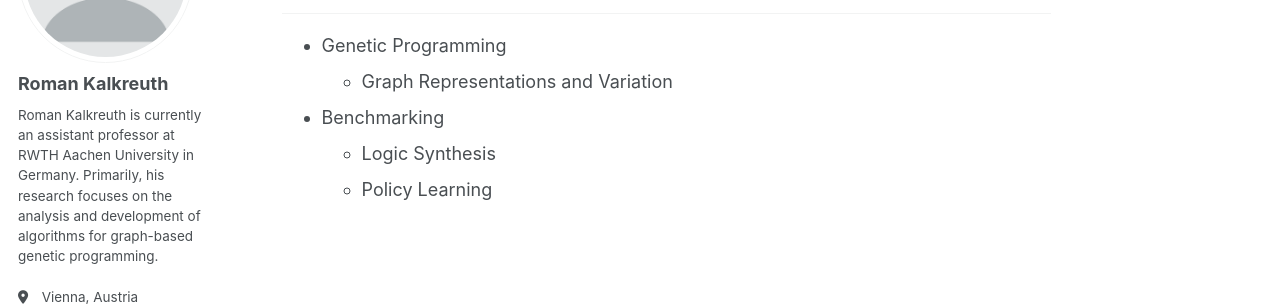
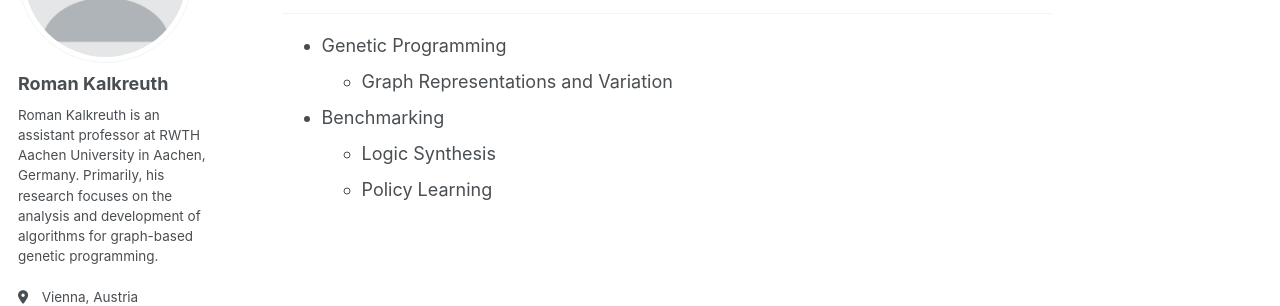
Before and after one commit to RomanKalkreuth/romankalkreuth.github.io, a Jekyll site: the page built from _pages/about.md, in a window 1280 px wide. Shown: the part 211-517 px from the top of the page. Built offline with Jekyll 4.4.1, drawn with Linux system fonts in a browser that asks for light colours; some web fonts are replaced; a script bundle is joined from its source files by our own code; library files that are not in the unit come from our copies.

Commit message:
Update _config.yml

```diff
--- a/_config.yml
+++ b/_config.yml
@@ -26,7 +26,7 @@ author:
   avatar           : "profile.png"
   name             : "Roman Kalkreuth"
   pronouns         : # example: "she/her"
-  bio              : "Roman Kalkreuth is currently an assistant professor at RWTH Aachen University in Germany. Primarily, his research focuses on the analysis and development of algorithms for graph-based genetic programming."
+  bio              : "Roman Kalkreuth is an assistant professor at RWTH Aachen University in Aachen, Germany. Primarily, his research focuses on the analysis and development of algorithms for graph-based genetic programming."
   location         : "Vienna, Austria"
   employer         : "RWTH Aachen University"
   uri              : # URL
```
